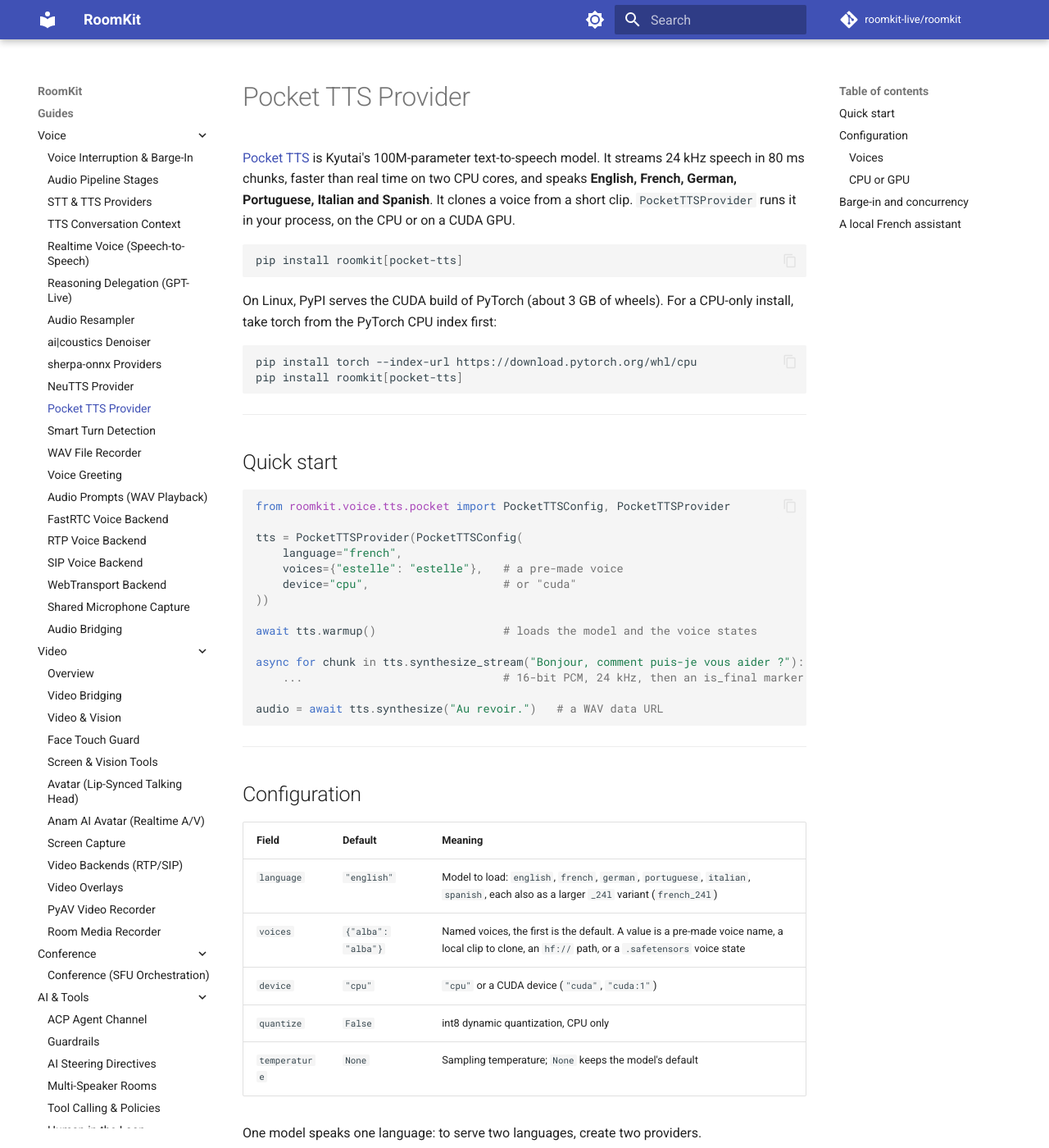
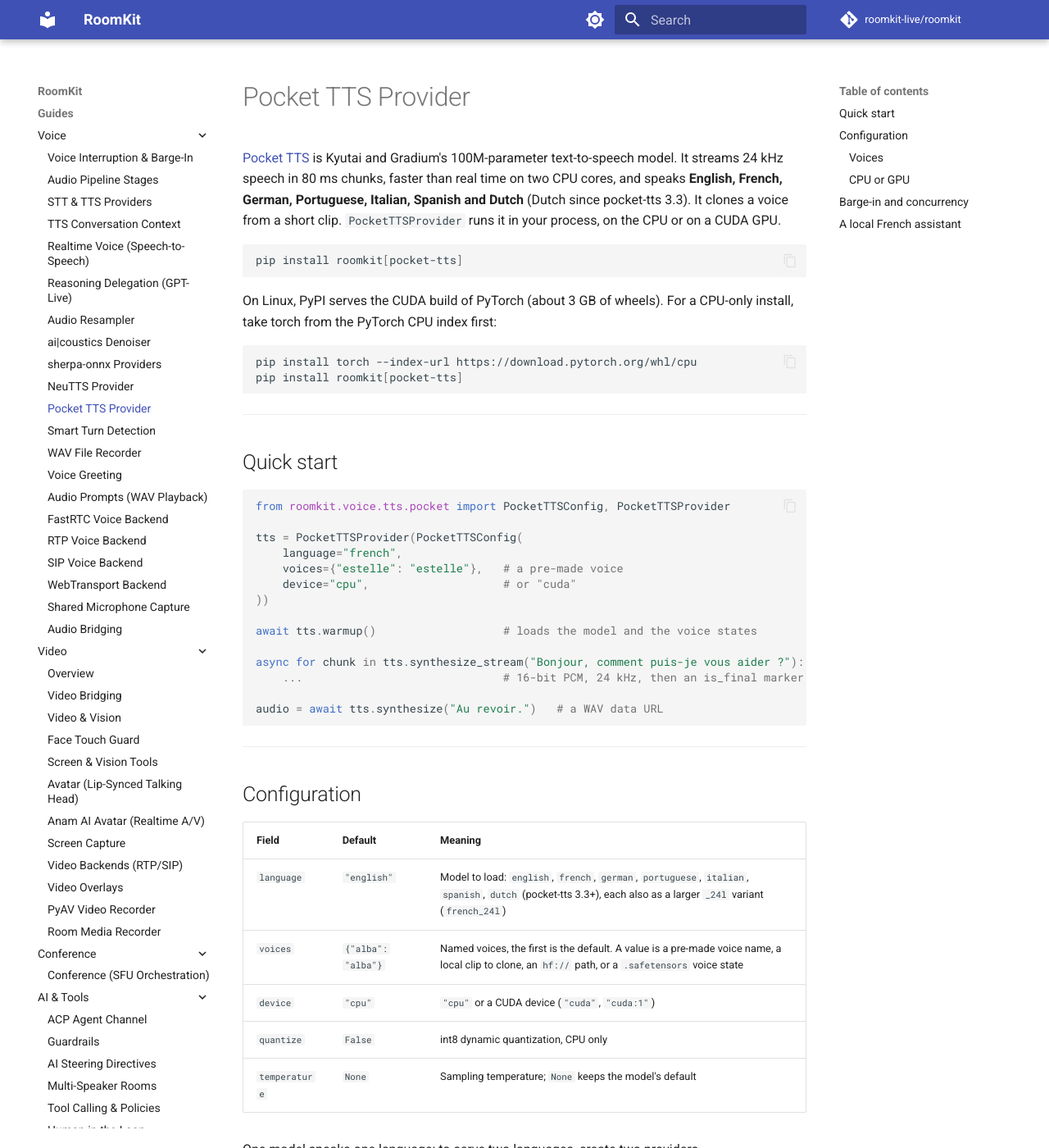
Before and after one commit to roomkit-live/roomkit-docs, an MkDocs documentation site: the page built from docs/guides/pocket-tts.md, in a window 1280 px wide and 1400 px high. Shown: the whole window at 82% size. Built offline with MkDocs 1.6.1 and Material for MkDocs 9.7.7, drawn with Linux system fonts in a browser that asks for light colours; comment, search, counter and statistics services are not loaded.

Commit message:
docs(models): Nano Banana 2.1 in the Gemini image lineup, Pocket TTS speaks Dutch since pocket-tts 3.3 (RMK-652)

````diff
--- a/docs/guides/pocket-tts.md
+++ b/docs/guides/pocket-tts.md
@@ -1,9 +1,10 @@
 # Pocket TTS Provider
 
-[Pocket TTS](https://github.com/kyutai-labs/pocket-tts) is Kyutai's 100M-parameter
-text-to-speech model. It streams 24 kHz speech in 80 ms chunks, faster than real
-time on two CPU cores, and speaks **English, French, German, Portuguese, Italian
-and Spanish**. It clones a voice from a short clip. `PocketTTSProvider` runs it in
+[Pocket TTS](https://github.com/kyutai-labs/pocket-tts) is Kyutai and Gradium's
+100M-parameter text-to-speech model. It streams 24 kHz speech in 80 ms chunks,
+faster than real time on two CPU cores, and speaks **English, French, German,
+Portuguese, Italian, Spanish and Dutch** (Dutch since pocket-tts 3.3). It clones a
+voice from a short clip. `PocketTTSProvider` runs it in
 your process, on the CPU or on a CUDA GPU.
 
 ```bash
@@ -45,7 +46,7 @@ audio = await tts.synthesize("Au revoir.")   # a WAV data URL
 
 | Field | Default | Meaning |
 |-------|---------|---------|
-| `language` | `"english"` | Model to load: `english`, `french`, `german`, `portuguese`, `italian`, `spanish`, each also as a larger `_24l` variant (`french_24l`) |
+| `language` | `"english"` | Model to load: `english`, `french`, `german`, `portuguese`, `italian`, `spanish`, `dutch` (pocket-tts 3.3+), each also as a larger `_24l` variant (`french_24l`) |
 | `voices` | `{"alba": "alba"}` | Named voices, the first is the default. A value is a pre-made voice name, a local clip to clone, an `hf://` path, or a `.safetensors` voice state |
 | `device` | `"cpu"` | `"cpu"` or a CUDA device (`"cuda"`, `"cuda:1"`) |
 | `quantize` | `False` | int8 dynamic quantization, CPU only |
````
Also changed, not shown: docs/features.md (+1 -1 lines), docs/guides/image-generation.md (+1 -1 lines), docs/guides/stt-tts-providers.md (+4 -4 lines).
